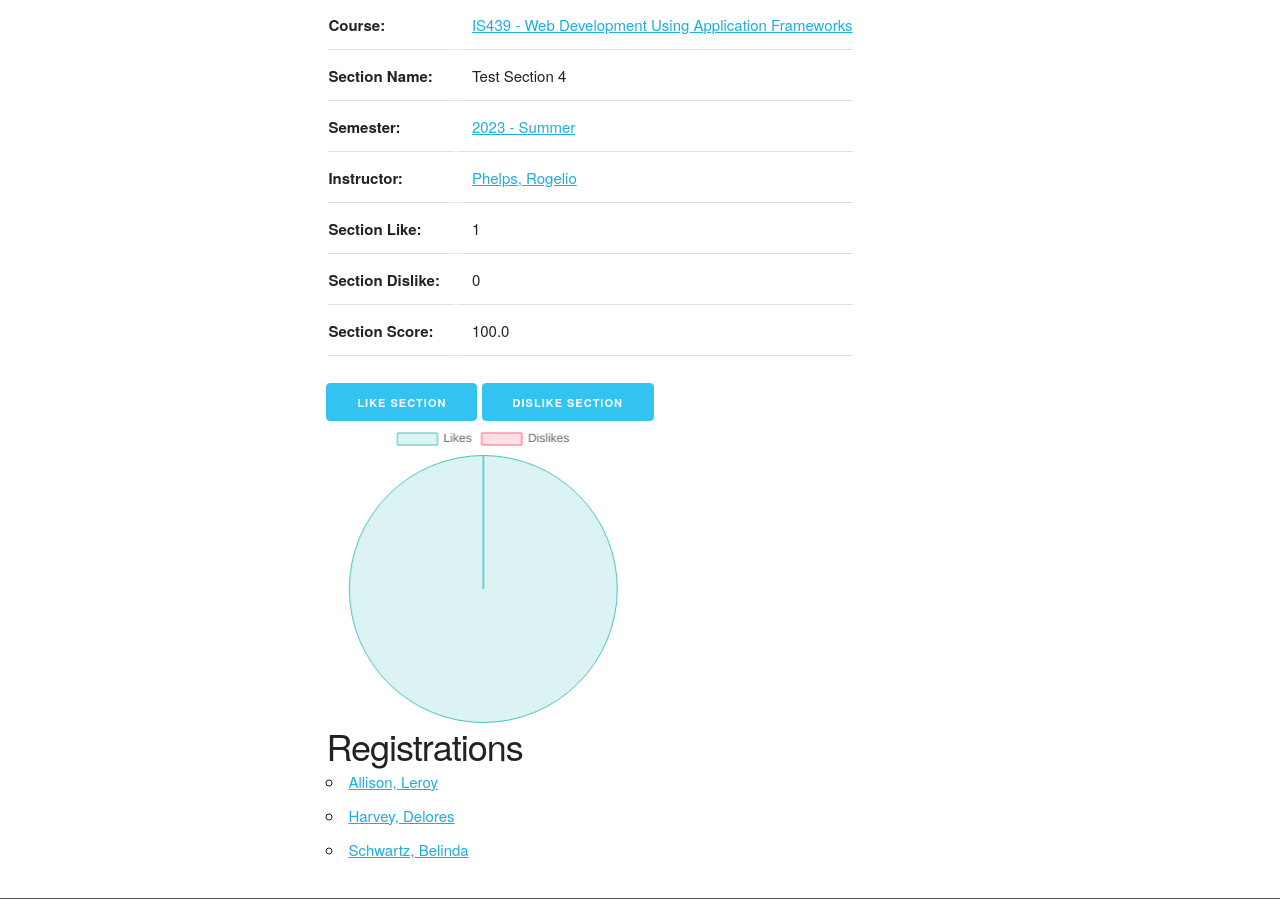
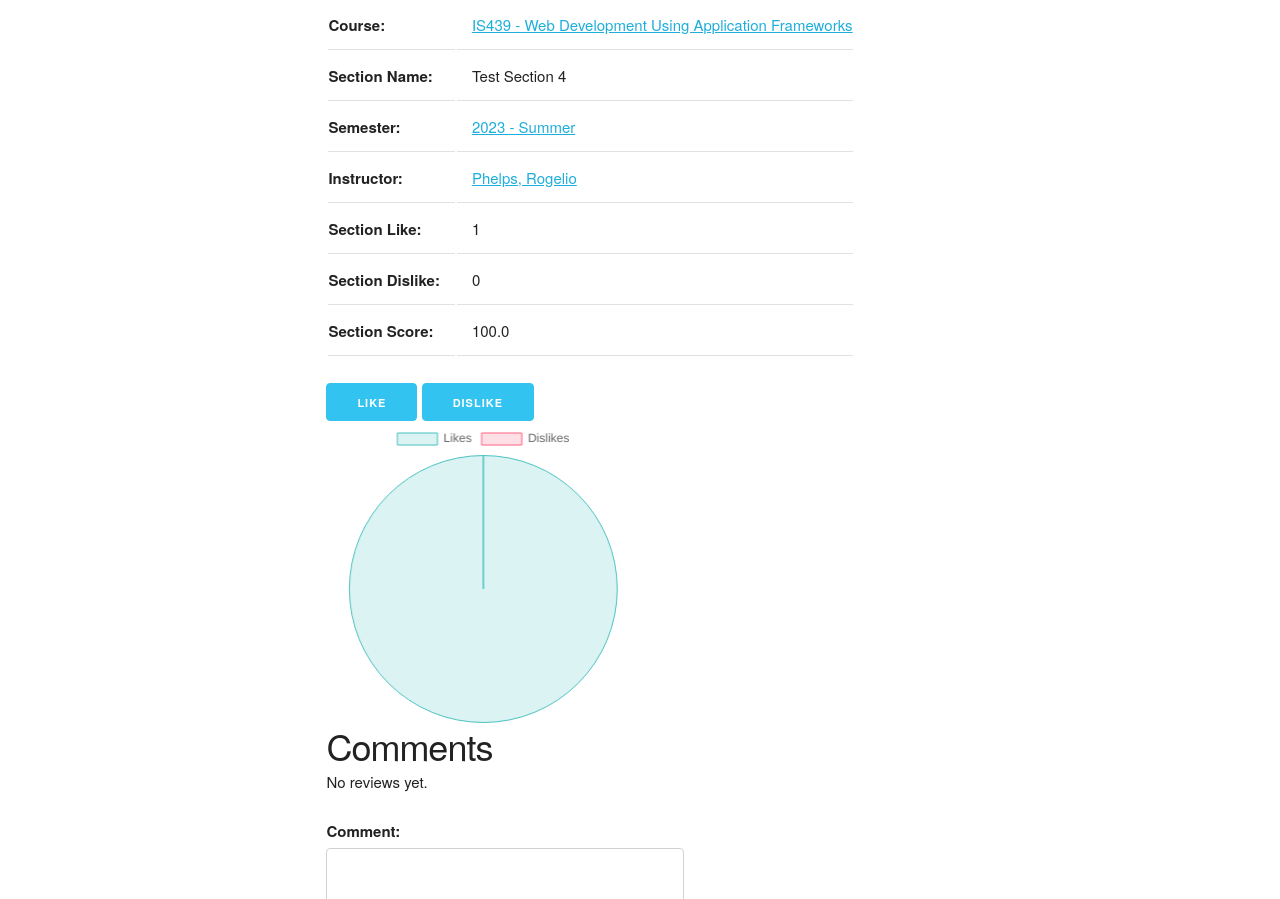
Before and after one commit to Silverhza/he_zian_cb, a Django app: page /section/4/ in a window 1280 px wide. Shown: the part 387-1286 px from the top of the page. Run offline with Django 4.2, Linux system fonts and the light colour scheme; a user stored in the database is signed in; data comes from the database, SQL or seed files in the repository; both versions use the stored data as it was after the commit; some libraries are stand-ins or nearby versions.

Commit message:
add comment

```diff
--- a/courseinfo/forms.py
+++ b/courseinfo/forms.py
@@ -1,6 +1,6 @@
 from django import forms
-
-from courseinfo.models import Instructor, Section, Course, Semester, Student, Registration
+from courseinfo.models import Instructor, Section, Course, Semester, Student, Registration, InstructorReview, \
+    CourseReview, SectionReview
 
 
 class InstructorForm(forms.ModelForm):
@@ -22,6 +22,15 @@ class InstructorForm(forms.ModelForm):
         return result
 
 
+class InstructorReviewForm(forms.ModelForm):
+    class Meta:
+        model = InstructorReview
+        fields = ['comment']
+
+    def clean_comment(self):
+        return self.cleaned_data['comment'].strip()
+
+
 class SectionForm(forms.ModelForm):
     class Meta:
         model = Section
@@ -29,6 +38,15 @@ class SectionForm(forms.ModelForm):
 
     def clean_section_name(self):
         return self.cleaned_data['section_name'].strip()
+
+
+class SectionReviewForm(forms.ModelForm):
+    class Meta:
+        model = SectionReview
+        fields = ['comment']
+
+    def clean_comment(self):
+        return self.cleaned_data['comment'].strip()
 
 
 class CourseForm(forms.ModelForm):
@@ -41,6 +59,15 @@ class CourseForm(forms.ModelForm):
 
     def clean_course_name(self):
         return self.cleaned_data['course_name'].strip()
+
+
+class CourseReviewForm(forms.ModelForm):
+    class Meta:
+        model = CourseReview
+        fields = ['comment']
+
+    def clean_comment(self):
+        return self.cleaned_data['comment'].strip()
 
 
 class SemesterForm(forms.ModelForm):
--- a/courseinfo/models.py
+++ b/courseinfo/models.py
@@ -1,6 +1,9 @@
 from django.db import models
 from django.db.models import UniqueConstraint
 from django.urls import reverse
+
+from django.contrib.auth.models import User
+from django.utils import timezone
 
 
 class Period(models.Model):
@@ -99,6 +102,16 @@ class Course(models.Model):
         ]
 
 
+class CourseReview(models.Model):
+    user = models.ForeignKey(User, on_delete=models.CASCADE)
+    course = models.ForeignKey(Course, on_delete=models.CASCADE, related_name='reviews')
+    comment = models.TextField()
+    date_created = models.DateTimeField(default=timezone.now)
+
+    def __str__(self):
+        return f'Review by {self.user} on {self.date_created}'
+
+
 class Instructor(models.Model):
     instructor_id = models.AutoField(primary_key=True)
     first_name = models.CharField(max_length=45)
@@ -147,6 +160,16 @@ class Instructor(models.Model):
             UniqueConstraint(fields=['last_name', 'first_name', 'disambiguator'],
                              name='unique_instructor')
         ]
+
+
+class InstructorReview(models.Model):
+    user = models.ForeignKey(User, on_delete=models.CASCADE)
+    instructor = models.ForeignKey(Instructor, on_delete=models.CASCADE, related_name='reviews')
+    comment = models.TextField()
+    date_created = models.DateTimeField(default=timezone.now)
+
+    def __str__(self):
+        return f'Review by {self.user} on {self.date_created}'
 
 
 class Student(models.Model):
@@ -232,6 +255,16 @@ class Section(models.Model):
         ]
 
 
+class SectionReview(models.Model):
+    user = models.ForeignKey(User, on_delete=models.CASCADE)
+    section = models.ForeignKey(Section, on_delete=models.CASCADE, related_name='reviews')
+    comment = models.TextField()
+    date_created = models.DateTimeField(default=timezone.now)
+
+    def __str__(self):
+        return f'Review by {self.user} on {self.date_created}'
+
+
 class Registration(models.Model):
     registration_id = models.AutoField(primary_key=True)
     student = models.ForeignKey(Student, related_name='registrations', on_delete=models.PROTECT)
--- a/courseinfo/templates/courseinfo/base.html
+++ b/courseinfo/templates/courseinfo/base.html
@@ -155,14 +155,14 @@
         <a rel="license" href="http://creativecommons.org/licenses/by-sa/4.0/">
             <img alt="Creative Commons License" style="border-width:0"
                  src="https://i.creativecommons.org/l/by-sa/4.0/88x31.png"/>
-        </a><br/><span property="dct:title">EZ University Tutorial Examples and Code</span>
+        </a><br/><span property="dct:title">UIUC Course Bench Code</span>
         by
-        <a href="https://www.ligent.net" property="cc:attributionName"
-           rel="cc:attributionURL">Ligent, LLC</a> are licensed under a
+        <a href="https://github.com/Silverhza" property="cc:attributionName"
+           rel="cc:attributionURL">Zian He</a> are licensed under a
         <a rel="license" href="http://creativecommons.org/licenses/by-sa/4.0/">Creative Commons Attribution-ShareAlike
             4.0 International License</a>.
     </p>
-    <p>Portions of the EZ University code are based upon code from
+    <p>Portions of the UIUC Course Bench code are based upon code from
         <a href="https://django-unleashed.com">Django Unleashed</a>,
         <a href="http://getskeleton.com/">Skeleton</a>, and
         <a href="https://necolas.github.io/normalize.css/">Normalize.css</a> and
--- a/courseinfo/templates/courseinfo/section_detail.html
+++ b/courseinfo/templates/courseinfo/section_detail.html
@@ -63,12 +63,12 @@ Section - {{ section }}
                     <a
                             href="{{ section.get_like_update_url }}"
                             class="button button-primary">
-                        Like Section</a></li>
+                        Like</a></li>
                 <li>
                     <a
                             href="{{ section.get_dislike_update_url }}"
                             class="button button-primary">
-                        Dislike Section</a></li>
+                        Dislike</a></li>
             </ul>
 
             <div class="chart-container">
@@ -97,20 +97,22 @@ Section - {{ section }}
                     const ctx = document.getElementById('likeDislikeChart').getContext('2d');
                     const likeDislikeChart = new Chart(ctx, likeDislikeConfig);
                 </script>
+<h3>Comments</h3>
+            {% for review in section.reviews.all %}
+    <div class="review">
+        <p><strong>{{ review.user }}:</strong> {{ review.comment }}</p>
+        <p><small>{{ review.date_created }}</small></p>
+    </div>
+{% empty %}
+    <p>No reviews yet.</p>
+{% endfor %}
 
+<form method="post">
+    {% csrf_token %}
+    {{ review_form.as_p }}
+    <button type="submit" class="button button-primary">Add Comment</button>
+</form>
 
-            <section>
-                <h3>Registrations</h3>
-                <ul>
-                    {% for registration in registration_list %}
-                    <li>
-                        <a href="{{ registration.get_absolute_url }}">{{ registration.student }}</a>
-                    </li>
-                    {% empty %}
-                    <li><em>There are currently no students registered for this section.</em></li>
-                    {% endfor %}
-                </ul>
-            </section>
 
         </div>
     </div> <!-- row -->
--- a/courseinfo/urls.py
+++ b/courseinfo/urls.py
@@ -33,7 +33,9 @@ from courseinfo.views import (
     CourseLikeUpdate,
     CourseDislikeUpdate,
     InstructorLikeUpdate,
-    InstructorDislikeUpdate, SectionLikeUpdate, SectionDislikeUpdate,
+    InstructorDislikeUpdate,
+    SectionLikeUpdate,
+    SectionDislikeUpdate,
 
 )
 
--- a/courseinfo/views.py
+++ b/courseinfo/views.py
@@ -1,11 +1,11 @@
 from django.contrib.auth.mixins import LoginRequiredMixin, PermissionRequiredMixin
-from django.db import transaction
 from django.shortcuts import render, get_object_or_404, redirect
 from django.urls import reverse_lazy
 from django.views import View
 from django.views.generic import ListView, DetailView, CreateView, UpdateView, DeleteView
 
-from courseinfo.forms import InstructorForm, SectionForm, CourseForm, SemesterForm, RegistrationForm, StudentForm
+from courseinfo.forms import InstructorForm, SectionForm, CourseForm, SemesterForm, RegistrationForm, StudentForm, \
+    InstructorReviewForm, CourseReviewForm, SectionReviewForm
 from courseinfo.models import (
     Instructor,
     Section,
@@ -40,7 +40,20 @@ class InstructorDetail(LoginRequiredMixin, PermissionRequiredMixin, DetailView):
 
         context['section_list'] = section_list
         context['instructor_score'] = round(instructor_score, 2)
+        context['review_form'] = InstructorReviewForm()
         return context
+
+    def post(self, request, *args, **kwargs):
+        form = InstructorReviewForm(request.POST)
+        instructor = self.get_object()
+        if form.is_valid():
+            review = form.save(commit=False)
+            review.user = request.user
+            review.instructor = instructor
+            review.save()
+            return redirect('courseinfo_instructor_detail_urlpattern', pk=instructor.pk)
+        else:
+            return self.get(request, *args, **kwargs)
 
 
 class InstructorCreate(LoginRequiredMixin, PermissionRequiredMixin, CreateView):
@@ -126,9 +139,20 @@ class SectionDetail(LoginRequiredMixin, PermissionRequiredMixin, DetailView):
             section_score = 0
 
         context['section_score'] = round(section_score, 2)
+        context['review_form'] = SectionReviewForm()
         return context
 
-
+    def post(self, request, *args, **kwargs):
+        form = SectionReviewForm(request.POST)
+        section = self.get_object()
+        if form.is_valid():
+            review = form.save(commit=False)
+            review.user = request.user
+            review.section = section
+            review.save()
+            return redirect('courseinfo_section_detail_urlpattern', pk=section.pk)
+        else:
+            return self.get(request, *args, **kwargs)
 
 
 class SectionCreate(LoginRequiredMixin, PermissionRequiredMixin, CreateView):
@@ -210,7 +234,20 @@ class CourseDetail(LoginRequiredMixin, PermissionRequiredMixin, DetailView):
 
         context['section_list'] = section_list
         context['course_score'] = round(course_score, 2)
+        context['review_form'] = CourseReviewForm()
         return context
+
+    def post(self, request, *args, **kwargs):
+        form = CourseReviewForm(request.POST)
+        course = self.get_object()
+        if form.is_valid():
+            review = form.save(commit=False)
+            review.user = request.user
+            review.course = course
+            review.save()
+            return redirect('courseinfo_course_detail_urlpattern', pk=course.pk)
+        else:
+            return self.get(request, *args, **kwargs)
 
 
 class CourseCreate(LoginRequiredMixin, PermissionRequiredMixin, CreateView):
```
Also changed, not shown: courseinfo/templates/courseinfo/about.html (+18 -7 lines), courseinfo/templates/courseinfo/course_detail.html (+18 -2 lines), courseinfo/templates/courseinfo/instructor_detail.html (+18 -2 lines), courseinfo/migrations/0011_instructorreview.py (added), courseinfo/migrations/0012_coursereview.py (added), courseinfo/migrations/0013_sectionreview.py (added), db.sqlite3.
